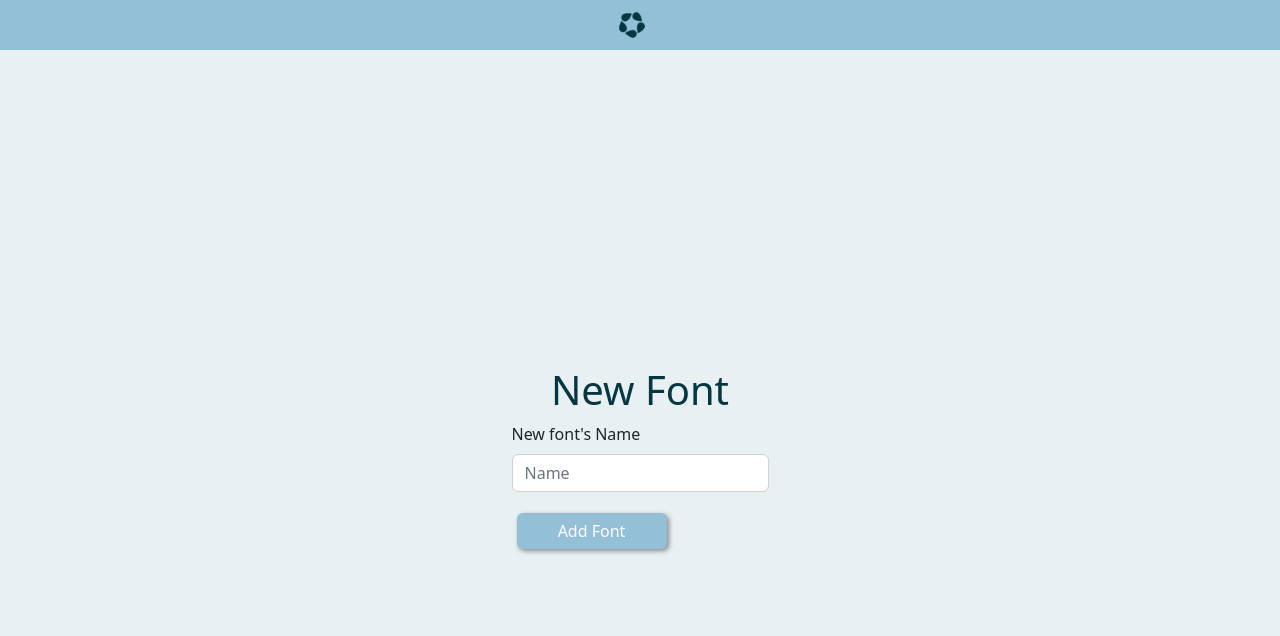
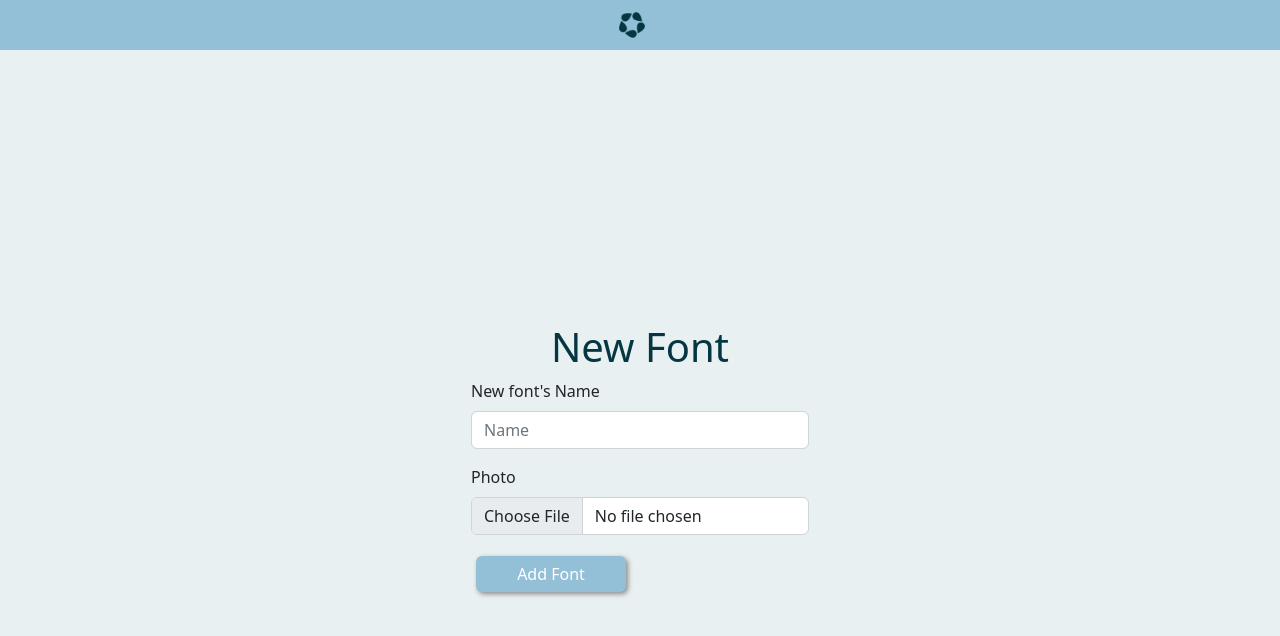
Before and after one commit to marianalopezeikilis/Fonts-App-Project, a React (Vite) app in the folder Front/Front/: page /new in a window 1280 px wide. Shown: the top 636 px of the page. Built offline with nearby package versions, Linux system fonts and the light colour scheme.

Commit message:
pagina nueva fuente mas o menos (falta vincular todo con base de datos y poder subir las imagenes)

```diff
--- a/Front/Front/src/NewFont.jsx
+++ b/Front/Front/src/NewFont.jsx
@@ -9,7 +9,7 @@ import NavBar from "./components/NavBar";
 function NewFont() {
     return (
         <div>
-            <NavBar/>
+            <NavBar />
             <Container fluid className="containerhome">
                 <Row className="justify-content-center">
                     <Col className='colhome'>
@@ -20,15 +20,16 @@ function NewFont() {
                                     <Form.Label>New font's Name</Form.Label>
                                     <Form.Control type="text" placeholder="Name" />
                                 </Form.Group>
+                                <Form.Group controlId="formFile" className="mb-3">
+                                    <Form.Label>Photo</Form.Label>
+                                    <Form.Control type="file" name="file"/>
+                                </Form.Group>
                                 <ButtonBlue text="Add Font" ruta="/fuentes" />
                             </Form>
                         </div>
                     </Col>
                 </Row>
             </Container>
-
-
-
         </div>
     )
 }
```
